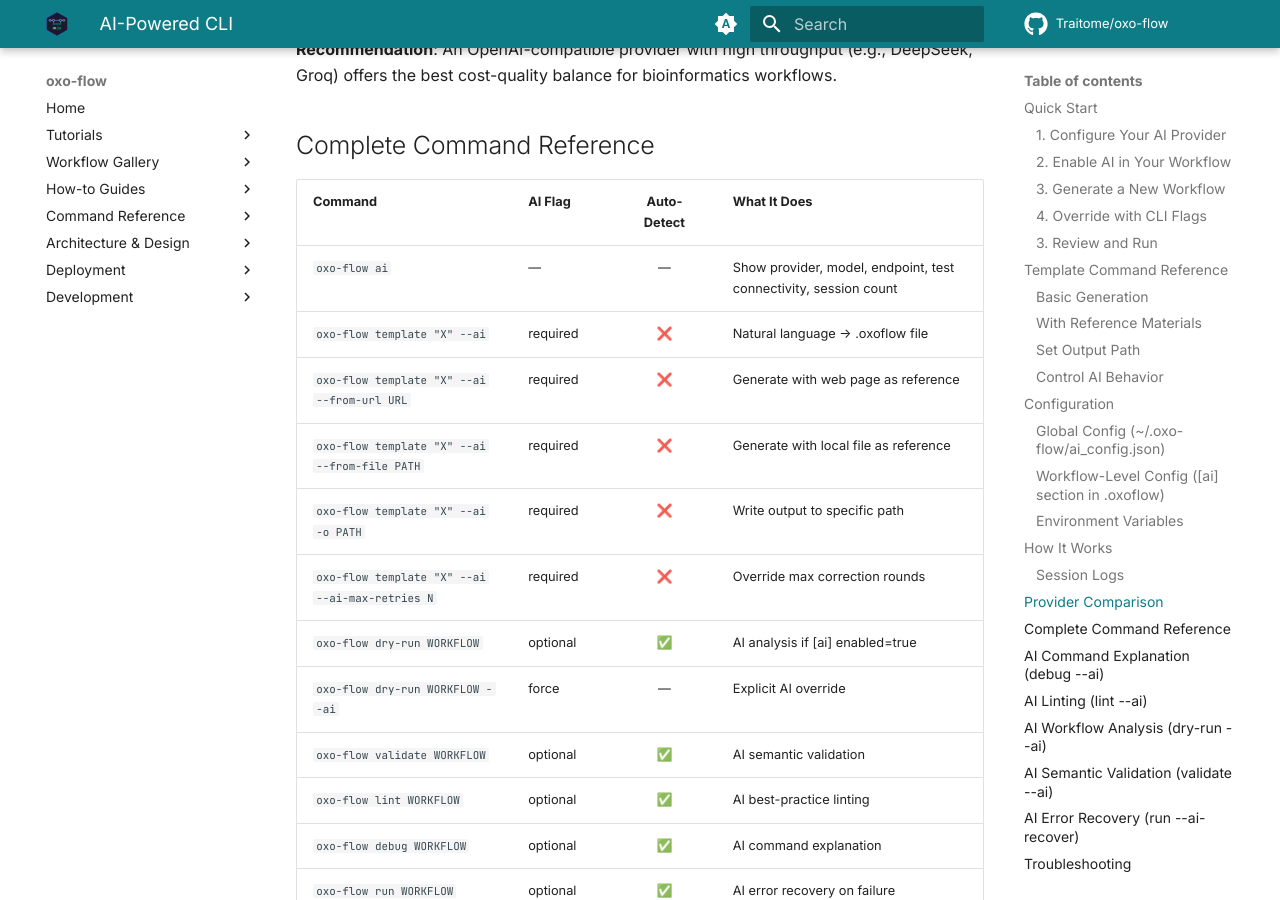
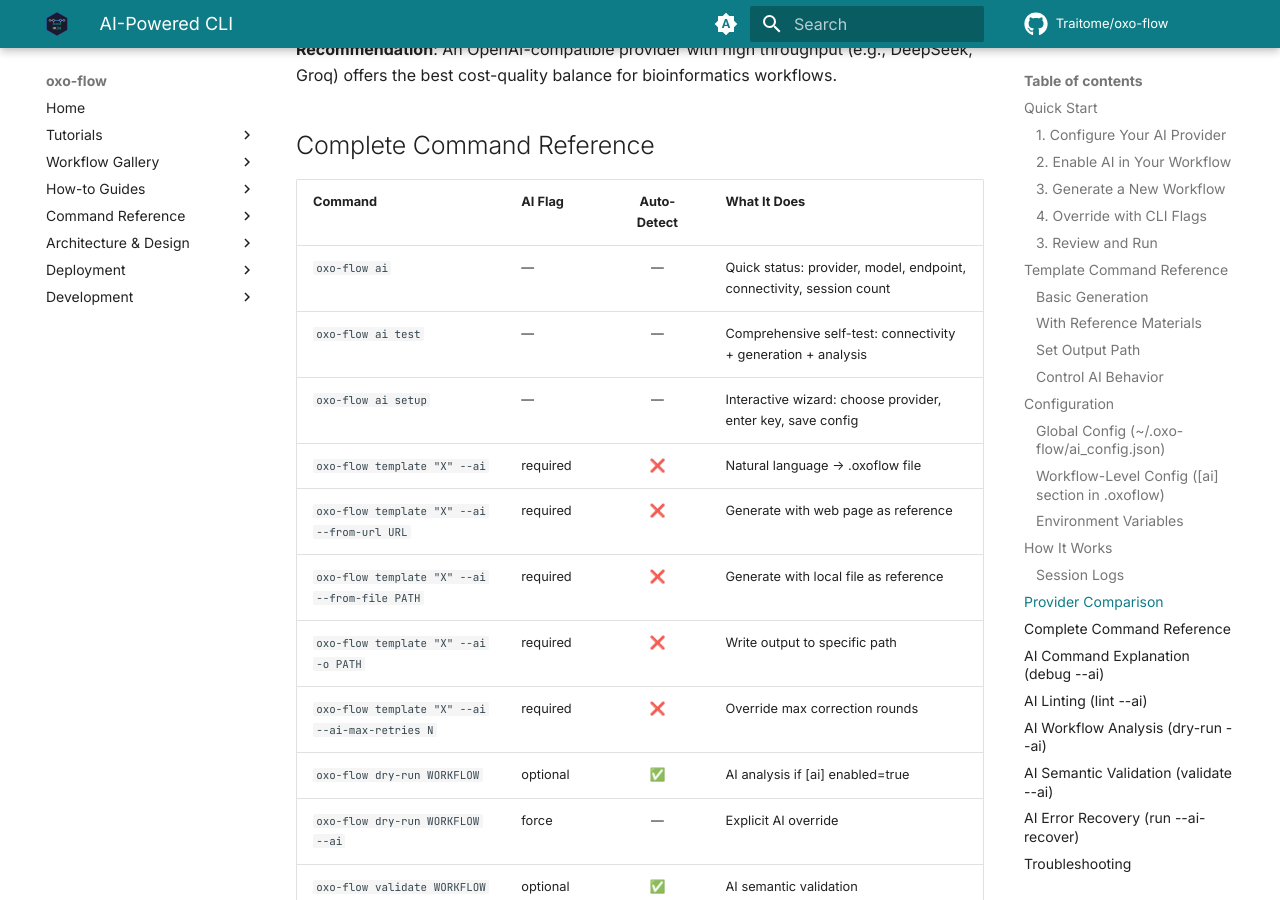
Before and after one commit to Traitome/oxo-flow, an MkDocs documentation site: the page built from docs/guide/src/reference/ai-cli.md, in a window 1280 px wide and 900 px high, scrolled down 5186 px. Built offline with MkDocs 1.6.1 and Material for MkDocs 9.7.7, drawn with Linux system fonts in a browser that asks for light colours; comment, search, counter and statistics services are not loaded.

Commit message:
docs: add ai test/setup subcommands to command reference
Co-Authored-By: Claude <noreply@anthropic.com>

```diff
--- a/docs/guide/src/reference/ai-cli.md
+++ b/docs/guide/src/reference/ai-cli.md
@@ -232,7 +232,9 @@ Every AI interaction is logged to `.oxo-flow/ai_sessions/` for audit and debuggi
 
 | Command | AI Flag | Auto-Detect | What It Does |
 |---------|---------|:-----------:|--------------|
-| `oxo-flow ai` | — | — | Show provider, model, endpoint, test connectivity, session count |
+| `oxo-flow ai` | — | — | Quick status: provider, model, endpoint, connectivity, session count |
+| `oxo-flow ai test` | — | — | Comprehensive self-test: connectivity + generation + analysis |
+| `oxo-flow ai setup` | — | — | Interactive wizard: choose provider, enter key, save config |
 | `oxo-flow template "X" --ai` | required | ❌ | Natural language → .oxoflow file |
 | `oxo-flow template "X" --ai --from-url URL` | required | ❌ | Generate with web page as reference |
 | `oxo-flow template "X" --ai --from-file PATH` | required | ❌ | Generate with local file as reference |
```
